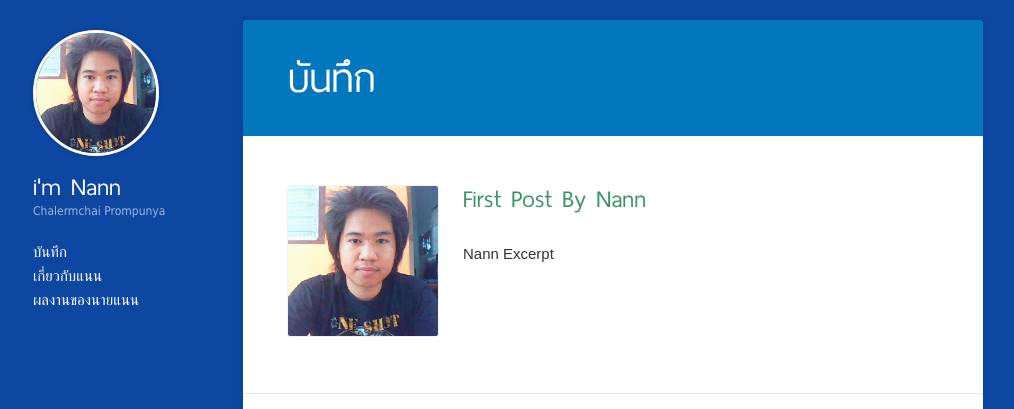
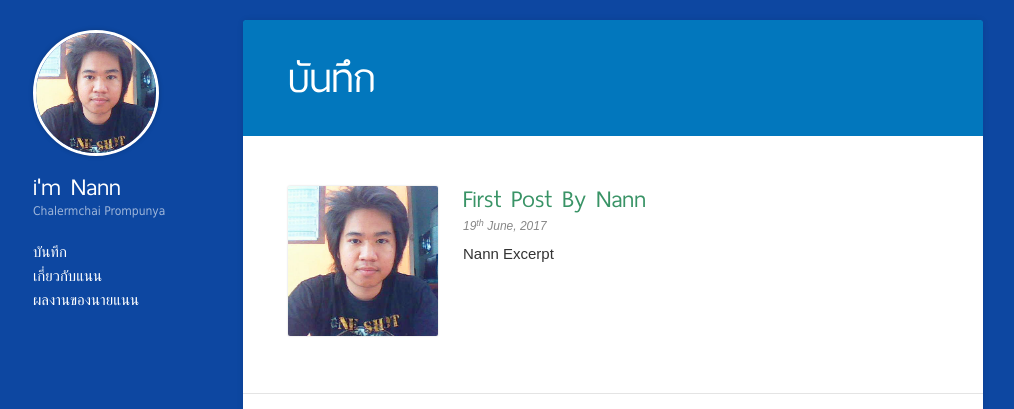
Before and after one commit to Nann/nann.github.io, a Jekyll site: the page built from blog/index.html, in a window 1280 px wide. Shown: the top 409 px of the page, without its empty margins (132-1146 px from the left). Built offline with Jekyll 4.4.1, drawn with Linux system fonts in a browser that asks for light colours.

Commit message:
Fix date

```diff
--- a/blog/index.html
+++ b/blog/index.html
@@ -17,7 +17,16 @@
                 </h3>
             </header>
             <div class="meta">
-                <i class="fa fa-calendar"> </i>
+                <i class="fa fa-calendar">
+                {% assign d = post.date | date: "%-d" s %}
+                {% case d %}
+                    {% when '1' or '21' or '31' %}{{ d }}<sup>st</sup>
+                    {% when '2' or '22' %}{{ d }}<sup>nd</sup>
+                    {% when '3' or '23' %}{{ d }}<sup>rd</sup>
+                    {% else %}{{ d }}<sup>th</sup>
+                    {% endcase %}
+                {{ post.date | date: "%B, %Y" }}
+                </i>
             </div>
             <p class="excerpt">Nann Excerpt</p>
         </div>
```
